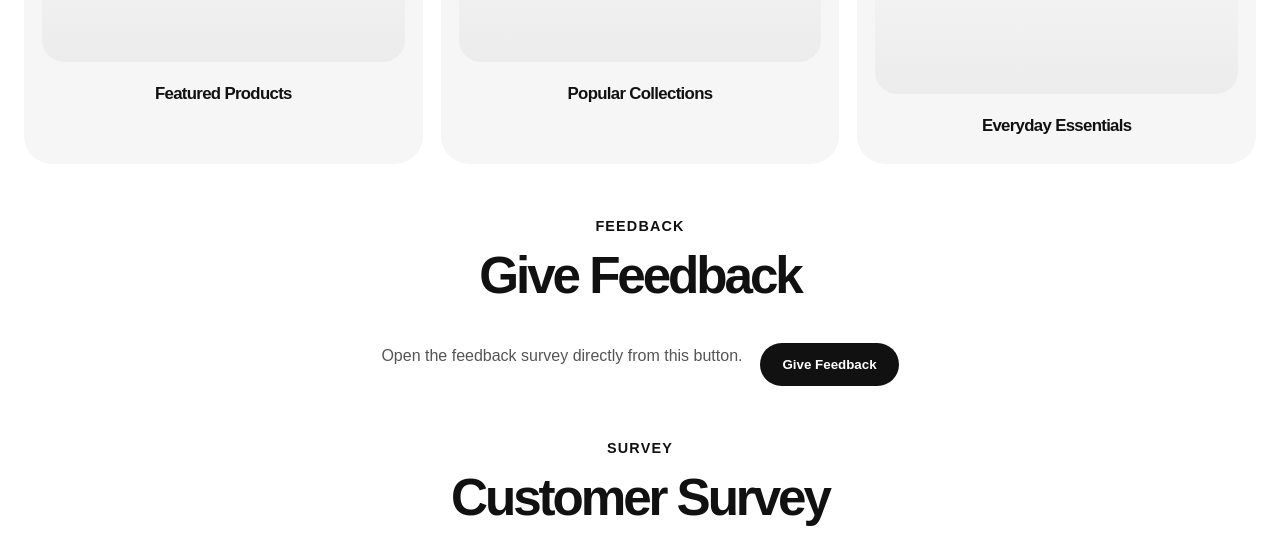
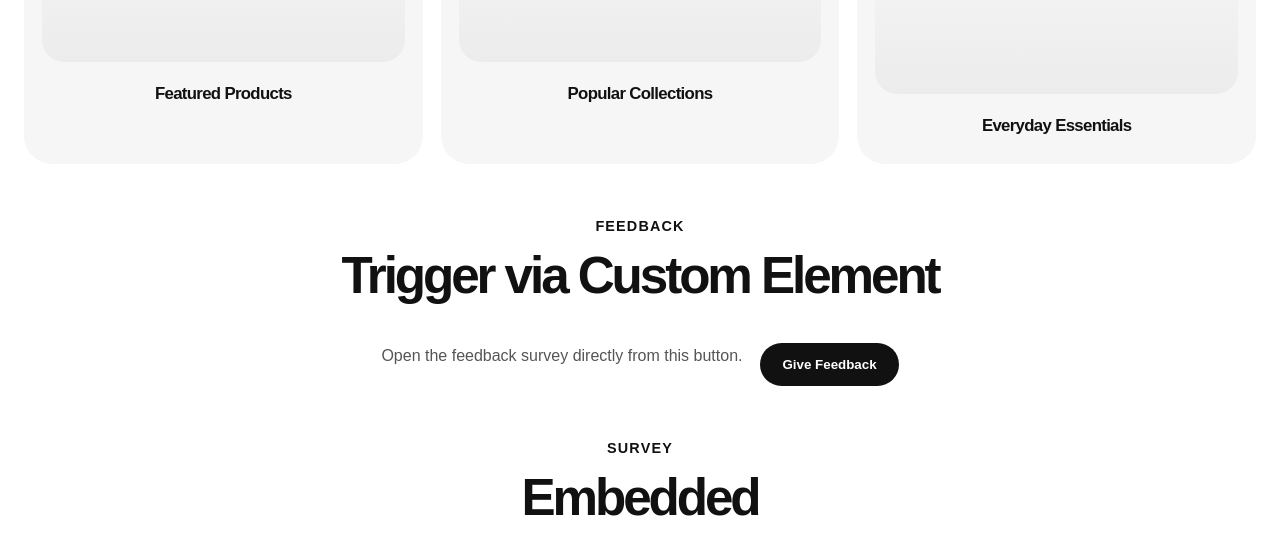
Before and after one commit to annemiekdelft/simple-website, a website: page index.html in a window 1280 px wide. Shown: the part 1152-1704 px from the top of the page. Drawn offline with Linux system fonts and the light colour scheme.

Commit message:
Rename survey section titles

```diff
--- a/index.html
+++ b/index.html
@@ -90,7 +90,7 @@
       <section class="content-block" id="feedback">
         <div class="section-heading">
           <p class="eyebrow">Feedback</p>
-          <h2>Give Feedback</h2>
+          <h2>Trigger via Custom Element</h2>
         </div>
         <div id="give-feedback-block" class="feedback-action">
           <p class="feedback-placeholder">Open the feedback survey directly from this button.</p>
@@ -101,7 +101,7 @@
       <section class="content-block" id="survey">
         <div class="section-heading">
           <p class="eyebrow">Survey</p>
-          <h2>Customer Survey</h2>
+          <h2>Embedded</h2>
         </div>
         <div id="embedded-survey-block" class="feedback-host embedded-survey-host">
           <p class="feedback-placeholder">The survey is loaded directly in this section.</p>
```
